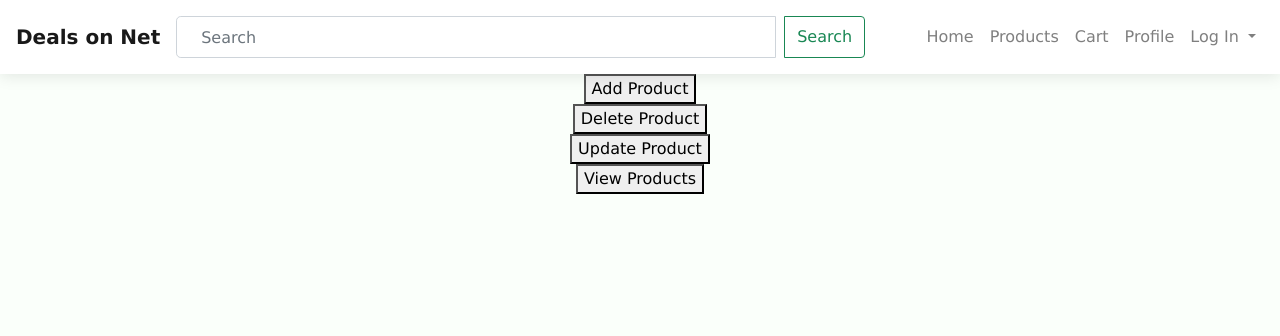
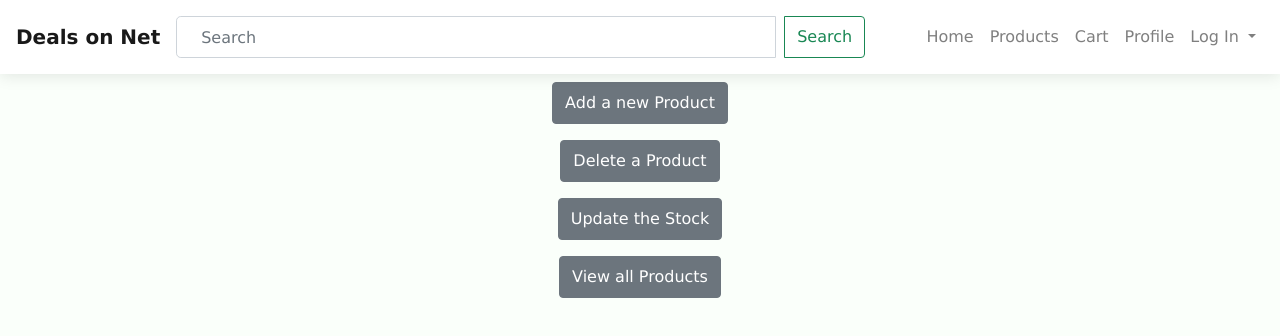
Before and after one commit to TEJA266/Project, a Vue app in the folder frontend/: page /merchant in a window 1280 px wide. Shown: the top 336 px of the page. Built offline with nearby package versions, Linux system fonts and the light colour scheme.

Commit message:
updated merchant

```diff
--- a/frontend/src/components/Merchant/MerchantAddProducts.vue
+++ b/frontend/src/components/Merchant/MerchantAddProducts.vue
@@ -0,0 +1,6 @@
+<template>
+  <div>
+    <div class="container"></div>
+  </div>
+</template>
+<script></script>
--- a/frontend/src/components/Merchant/MerchantCRUD.vue
+++ b/frontend/src/components/Merchant/MerchantCRUD.vue
@@ -1,11 +1,65 @@
+<!-- <template>
+  <div>
+    <center v-if="!isMainRoute">
+      <button
+        type="button"
+        class="btn btn-secondary"
+        @click="$router.push('/merchant/addproducts')"
+      >
+        Add Product</button
+      ><br />
+      <button type="button" class="btn btn-secondary" @click="deleteProduct">
+        Delete Product</button
+      ><br />
+      <button type="button" class="btn btn-secondary" @click="updateProduct">
+        Update Product</button
+      ><br />
+      <button type="button" class="btn btn-secondary" @click="viewProducts">
+        View Products</button
+      ><br />
+    </center>
+    <router-view />
+  </div>
+</template> -->
 <template>
   <div>
-    <center>
-      <button @click="addProduct">Add Product</button><br />
-      <button @click="deleteProduct">Delete Product</button><br />
-      <button @click="updateProduct">Update Product</button><br />
-      <button @click="viewProducts">View Products</button><br />
+    <center v-if="!isMainRoute">
+      <div class="d-flex flex-column justify-content-center align-items-center">
+        <div class="p-2">
+          <button
+            type="button"
+            class="btn btn-secondary"
+            @click="$router.push('/merchant/addproducts')"
+          >
+            Add a new Product
+          </button>
+        </div>
+        <div class="p-2">
+          <button
+            type="button"
+            class="btn btn-secondary"
+            @click="deleteProduct"
+          >
+            Delete a Product
+          </button>
+        </div>
+        <div class="p-2">
+          <button
+            type="button"
+            class="btn btn-secondary"
+            @click="updateProduct"
+          >
+            Update the Stock
+          </button>
+        </div>
+        <div class="p-2">
+          <button type="button" class="btn btn-secondary" @click="viewProducts">
+            View all Products
+          </button>
+        </div>
+      </div>
     </center>
+    <router-view />
   </div>
 </template>
 
@@ -39,6 +93,14 @@ export default {
   },
   computed: {
     ...mapState(["products"]),
+    isMainRoute() {
+      return (
+        this.$route.path.includes("addproducts") ||
+        this.$route.path.includes("deleteproducts") ||
+        this.$route.path.includes("updateproducts") ||
+        this.$route.path.includes("viewproducts")
+      );
+    },
   },
 };
 </script>
--- a/frontend/src/components/Merchant/MerchantViewProducts.vue
+++ b/frontend/src/components/Merchant/MerchantViewProducts.vue
@@ -0,0 +1,3 @@
+<template>
+  <div>View Products</div>
+</template>
```
Also changed, not shown: frontend/src/router/index.js (+4 -4 lines).
